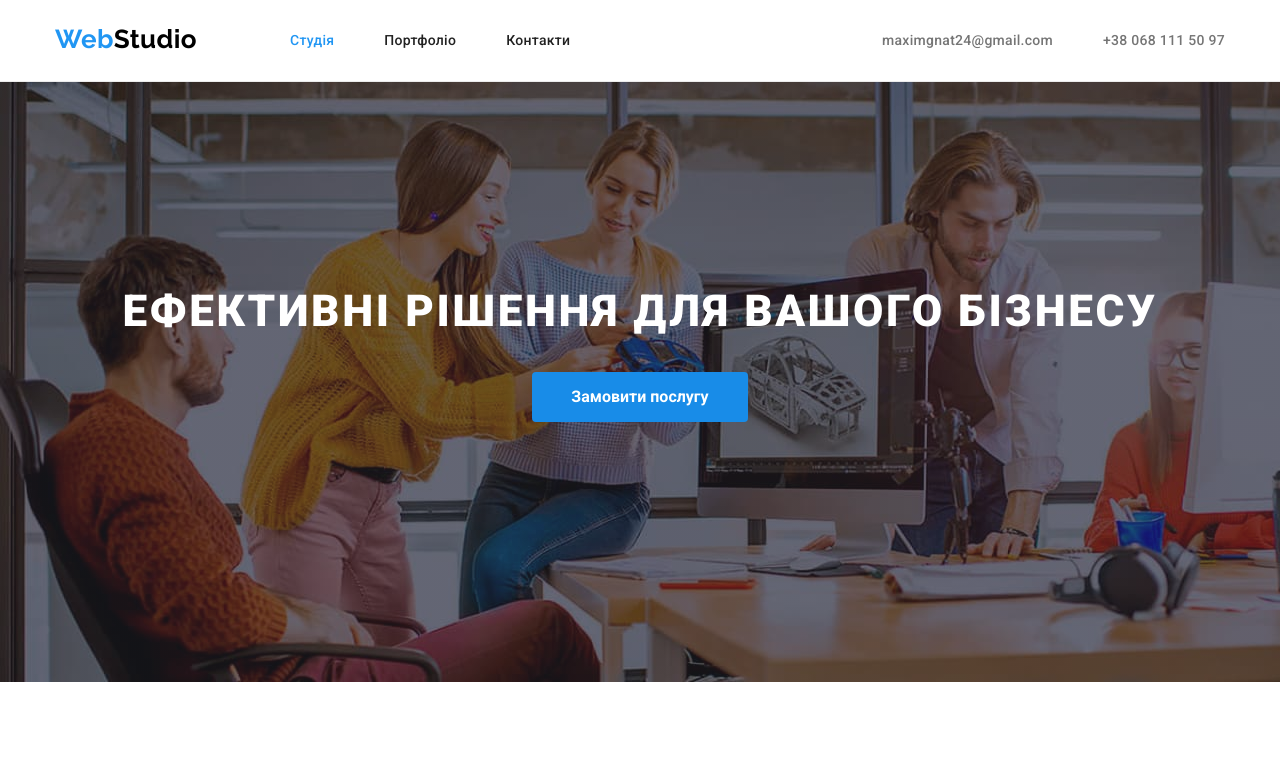
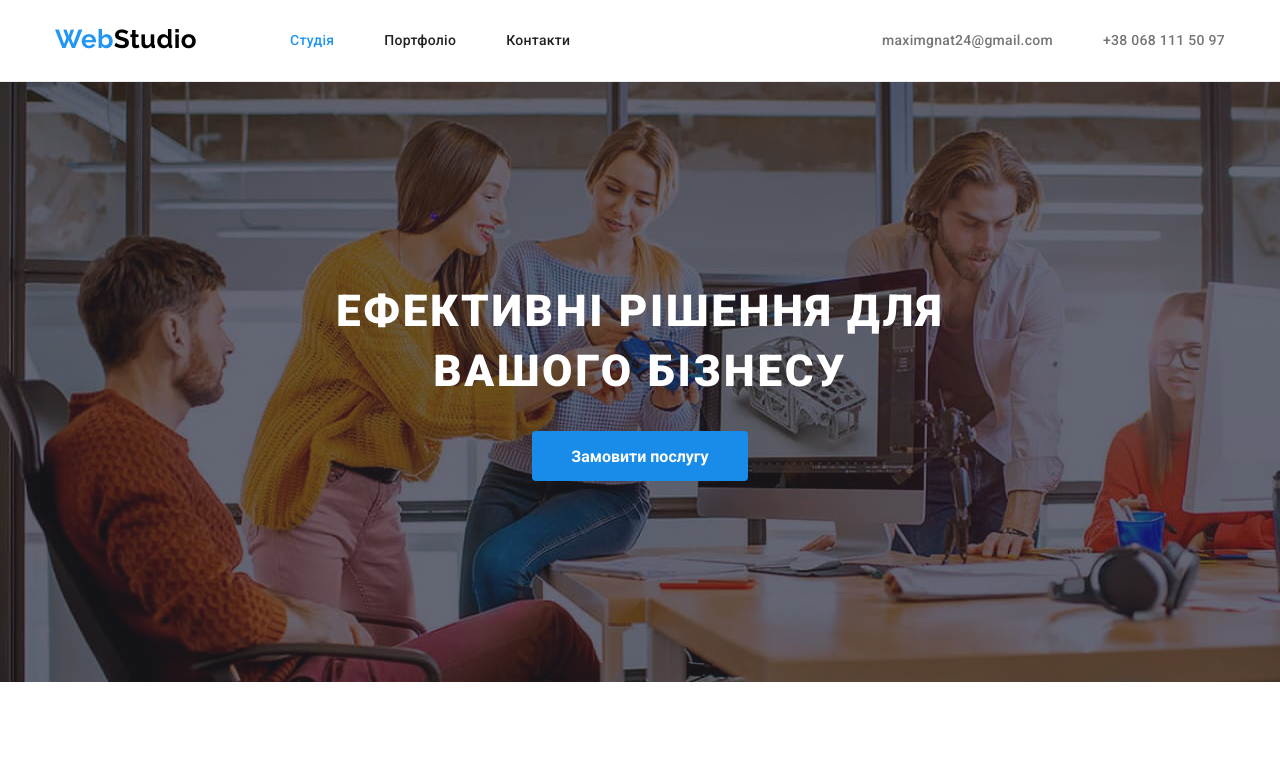
Before and after one commit to hnatiuk-maksim/my-project-01, a plain HTML site: page index.html in a window 1280 px wide. Shown: the top 771 px of the page. Drawn offline with nearby package versions, Linux system fonts and the light colour scheme.

Commit message:
Update style.css

```diff
--- a/css/style.css
+++ b/css/style.css
@@ -162,8 +162,10 @@ body {
 .hero-title {
     padding-top: 200px;
     margin-bottom: 30px;
+    margin-right: auto;
+    margin-left: auto;
 
-    min-width: 696px;
+    width: 696px;
 
     font-weight: 900;
     font-size: 44px;
```
